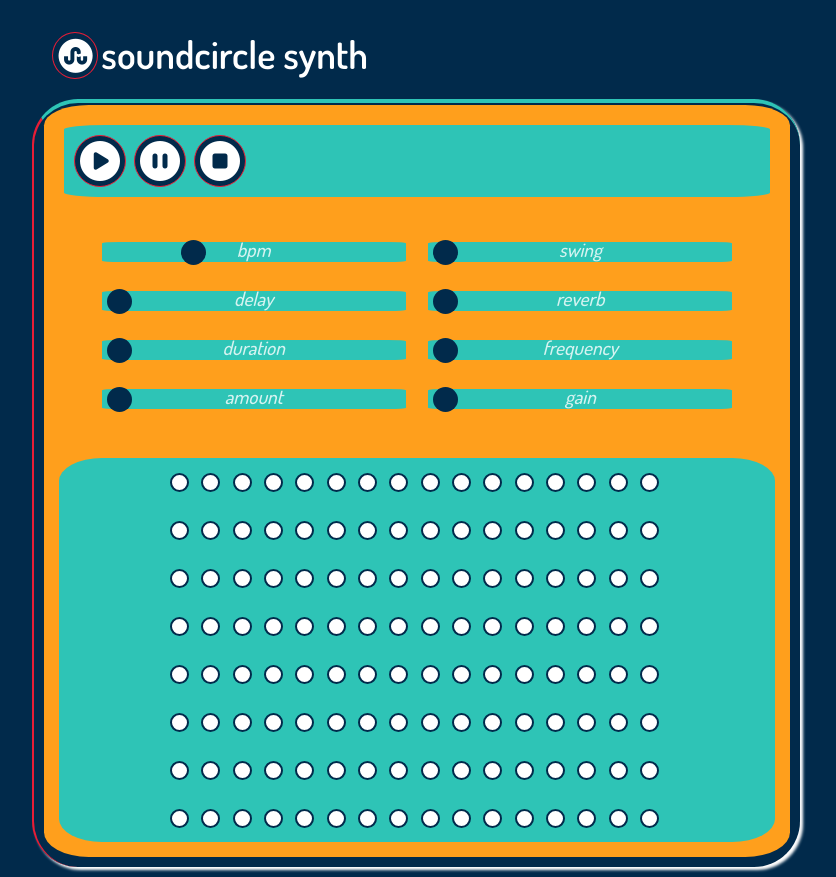
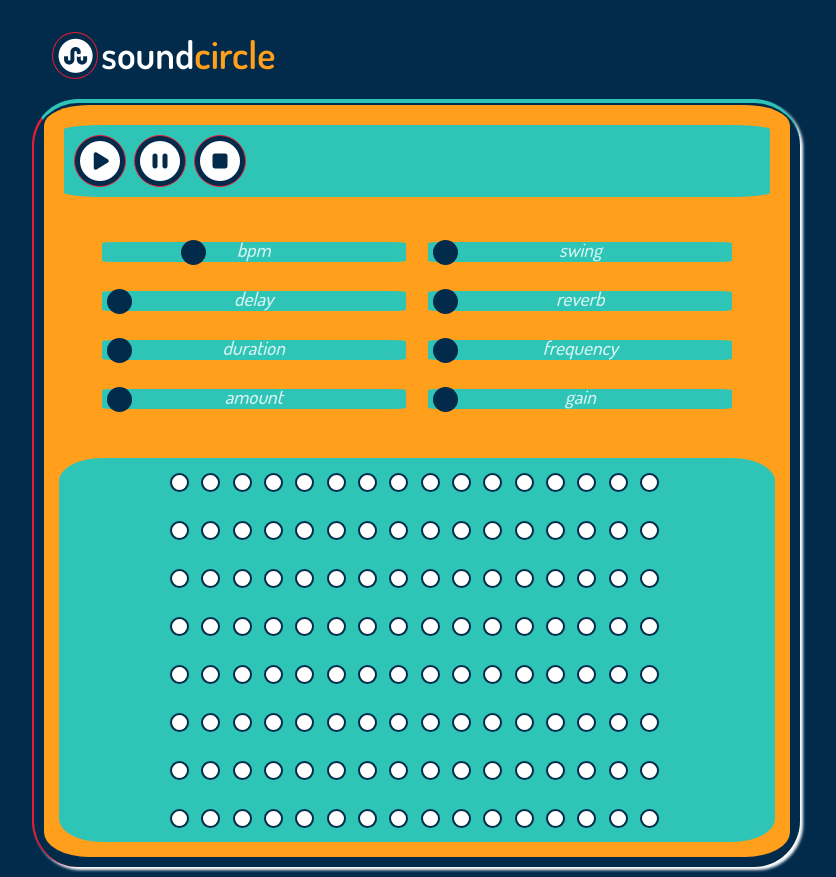
Before and after one commit to LeadingWeb/sequencerSynth, a plain HTML site: page index.html in a window 1280 px wide. Shown: the whole page, without its empty margins (224-1060 px from the left). Drawn offline with nearby package versions, Linux system fonts and the light colour scheme.

Commit message:
Basic Front End

```diff
--- a/app.js
+++ b/app.js
@@ -24,8 +24,8 @@ function setup() {
     setupDom();
     $steps = document.getElementById('steps');
     synth = new Synth($steps, cols, rows, $animation);
+    Tone.start();
     synth.savePos();
-    Tone.start();
     Tone.Transport.bpm.value = bpm;
     Tone.Transport.start();
     loop.start(0);
--- a/index.html
+++ b/index.html
@@ -26,7 +26,7 @@
 
             <header>
                 <i class="fab fa-stumbleupon-circle"></i>
-                <h1>SoundCircle Synth</h1>
+                <h1>Sound<span id="circle">circle</span></h1>
             </header>
 
             <div class="app">
--- a/main.css
+++ b/main.css
@@ -54,6 +54,9 @@ header h1{
     font-size: 2.4rem;
 }
 
+#circle {
+  color: var(--color5);
+}
 .menu{
     background: var(--color5);
     padding: 10px;
```
